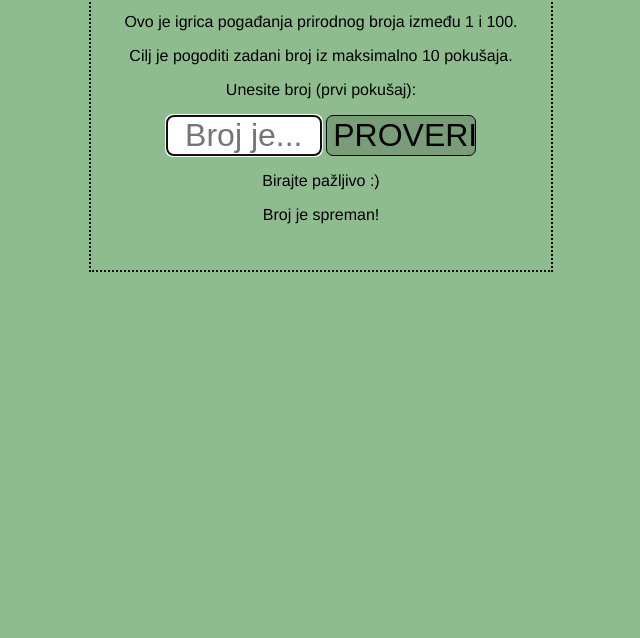
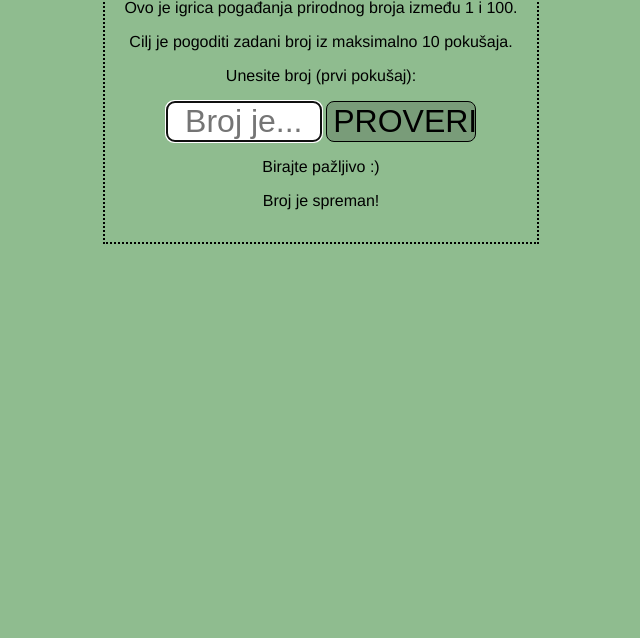
Before and after one commit to HogarStrashni/HogarStrashni.github.io, a plain HTML site: page index.html in a window 1280 px wide. Shown: the part 162-800 px from the top of the page, without its empty margins (319-959 px from the left). Drawn offline with Linux system fonts and the light colour scheme.

Commit message:
Add files via upload

```diff
--- a/main.css
+++ b/main.css
@@ -3,14 +3,14 @@ body {
 }
 
 div {
-    width: 400px;
+    width: 25rem;
     margin: auto;
     margin-top: 5%;
-    padding: 30px;
+    padding: 1rem;
     font-family: 'Franklin Gothic Medium', 'Arial Narrow', Arial, sans-serif;
     background-color: darkseagreen;
     text-align: center;
-    border: 2px dotted black;
+    border: 0.15rem dotted black;
 }
 
 h1 {
@@ -21,18 +21,18 @@ h1 {
 input {
     display: inline-block;
     font-size: 2rem;
-    width: 150px;
+    width: 9.375rem;
     text-align: center;
-    border: 1px solid black;
-    border-radius: 7px;
+    border: 0.1rem solid black;
+    border-radius: 0.5rem;
 }
 
 button {
     background-color: rgb(121, 156, 121);
-    border: 1px solid black;
-    border-radius: 7px;
+    border: 0.1rem solid black;
+    border-radius: 0.5rem;
     font-size: 2rem;
-    width: 150px;
+    width: 9.375rem;
     cursor: pointer;
 }
 
--- a/main.js
+++ b/main.js
@@ -47,7 +47,7 @@ function igrajIgricu(){
         button.removeEventListener("click", hendlerDugme, false);
         window.removeEventListener("keydown", hendlerEnter, false);
         input.parentNode.removeChild(input);
-        button.style.width = "310px";
+        button.style.width = "19.375rem";
         button.innerHTML = "IGRAJMO SE OPET";
         button.addEventListener("click", hendlerOpet, false);
         window.addEventListener("keydown", hendlerOpet, false);
@@ -92,7 +92,7 @@ function krajIgrice() {
         button.removeEventListener("click", hendlerDugme, false);
         window.removeEventListener("keydown", hendlerEnter, false);
         input.parentNode.removeChild(input);
-        button.style.width = "310px";
+        button.style.width = "19.375rem";
         button.innerHTML = "IGRAJMO SE OPET";
         button.addEventListener("click", hendlerOpet, false);
         window.addEventListener("keydown", hendlerOpet, false);
```
